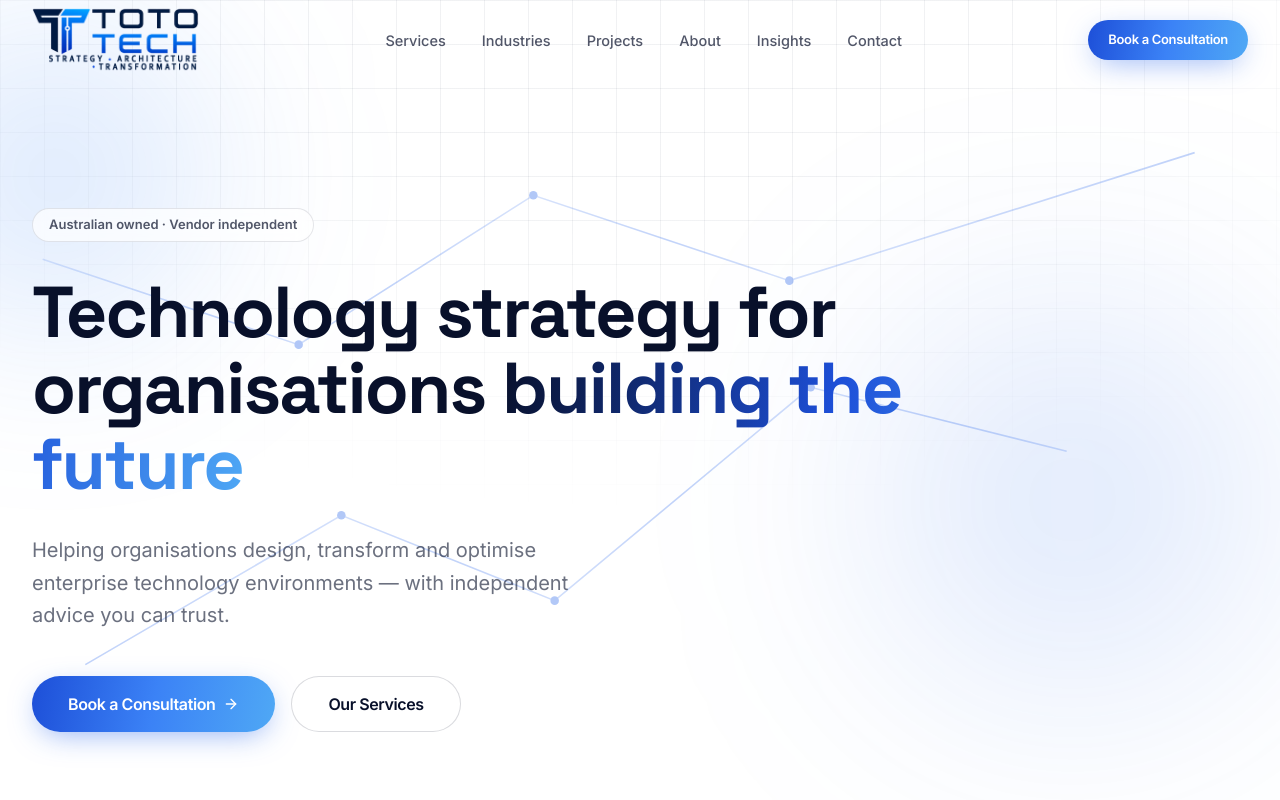
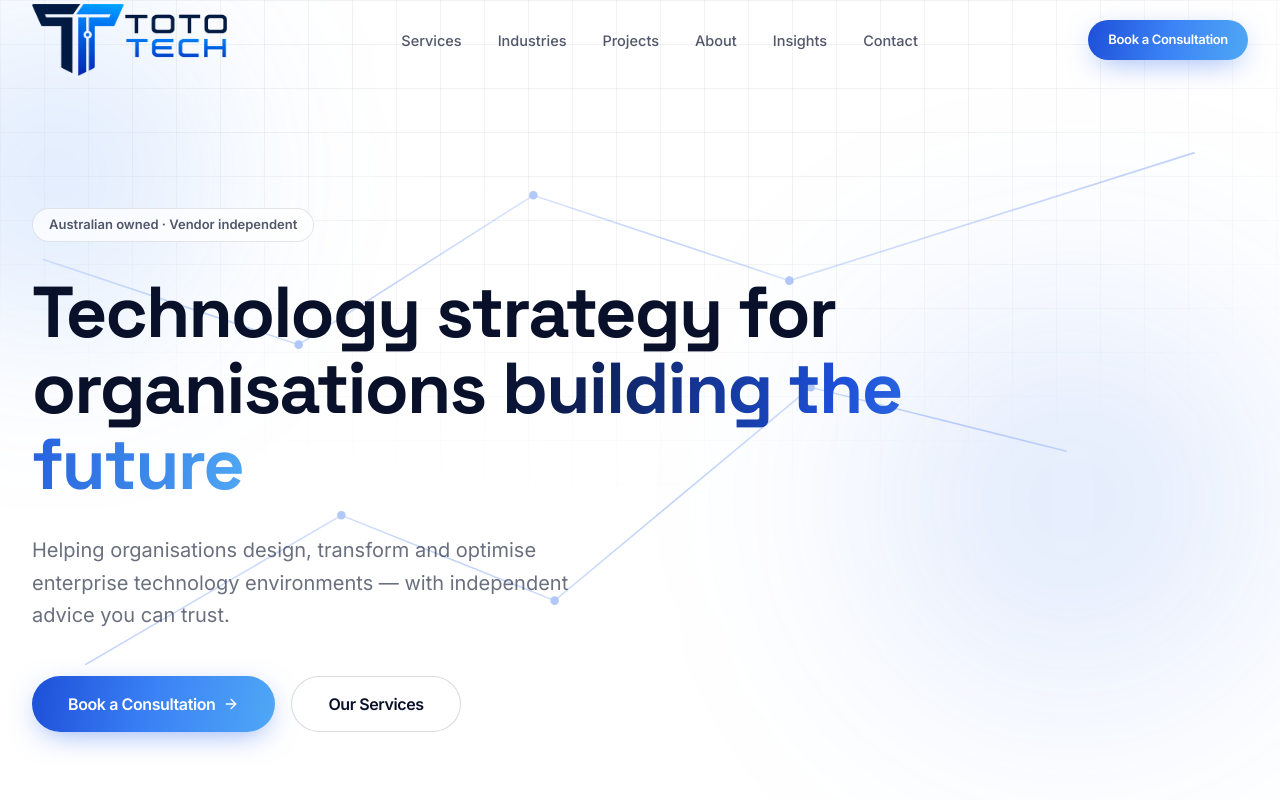
Before and after one commit to benalembick/tototech.com.au, a Next.js app: page / in a window 1280 px wide. Shown: the top 800 px of the page. Built offline with nearby package versions, Linux system fonts and the light colour scheme.

Commit message:
logo fixed

```diff
--- a/src/components/brand/logo.tsx
+++ b/src/components/brand/logo.tsx
@@ -11,13 +11,13 @@ export function Logo({ className, light = false }: LogoProps) {
   return (
     <Link href="/" className="group inline-flex items-center" aria-label="TOTOTECH — home">
       <Image
-        src="/logos/logo_horiz_trans-350w.png"
+        src="/logos/logo_horiz_notag_trans-500w.png"
         alt="TOTOTECH — Strategy, Architecture, Transformation"
-        width={350}
-        height={114}
+        width={500}
+        height={181}
         priority
         className={cn(
-          "h-10 w-auto shrink-0 transition-transform duration-300 group-hover:scale-105",
+          "h-12 w-auto shrink-0 transition-transform duration-300 group-hover:scale-105",
           light && "brightness-0 invert",
           className,
         )}
--- a/src/components/layout/footer.tsx
+++ b/src/components/layout/footer.tsx
@@ -20,7 +20,7 @@ export function Footer() {
       <Container className="py-16">
         <div className="grid gap-14 lg:grid-cols-[1.4fr_repeat(3,1fr)]">
           <div className="max-w-xs">
-            <Logo light className="h-16" />
+            <Logo light className="h-18" />
             <p className="mt-5 text-[14.5px] leading-relaxed text-white/50">
               {site.description}
             </p>
--- a/src/components/layout/navbar.tsx
+++ b/src/components/layout/navbar.tsx
@@ -46,7 +46,7 @@ export function Navbar() {
     >
       <Container>
         <nav className="flex h-20 items-center justify-between">
-          <Logo light={onDark} className="h-16" />
+          <Logo light={onDark} className="h-18" />
 
           <ul className="hidden items-center gap-9 lg:flex">
             {links.map((link) => (
```
